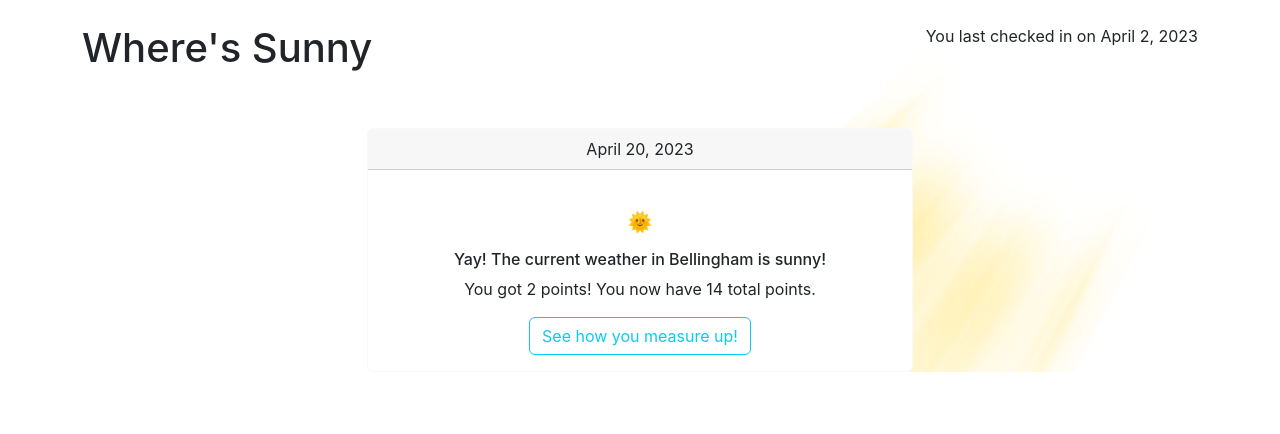
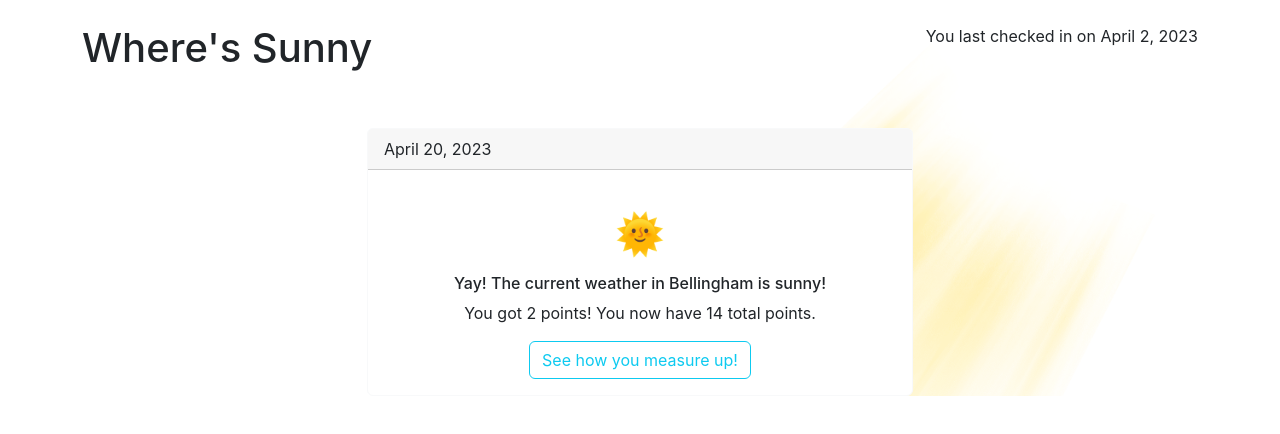
Before and after one commit to espressoGoddess/wheres_sunny, a React (Create React App) app: page /you-just-checked-in-successfully in a window 1280 px wide. Shown: the top 434 px of the page. Built offline with nearby package versions, Linux system fonts and the light colour scheme.

Commit message:
Update minor styling on Success component

```diff
--- a/src/Components/Success/Success.js
+++ b/src/Components/Success/Success.js
@@ -12,9 +12,9 @@ export default function Success() {
       <Row>
         <Col md={{span: 6, offset: 3}}>
           <Card className='text-center mt-5' border='light'>
-            <Card.Header className='text-cleft'>April 20, 2023</Card.Header>
+            <Card.Header className='text-start'>April 20, 2023</Card.Header>
             <Card.Body>
-              <Card.Title className='mt-4'>🌞</Card.Title>
+              <Card.Title className='mt-4 fs-1'>🌞</Card.Title>
               <Card.Subtitle className='mt-3'>
                 Yay! The current weather in Bellingham is sunny!
               </Card.Subtitle>
```
